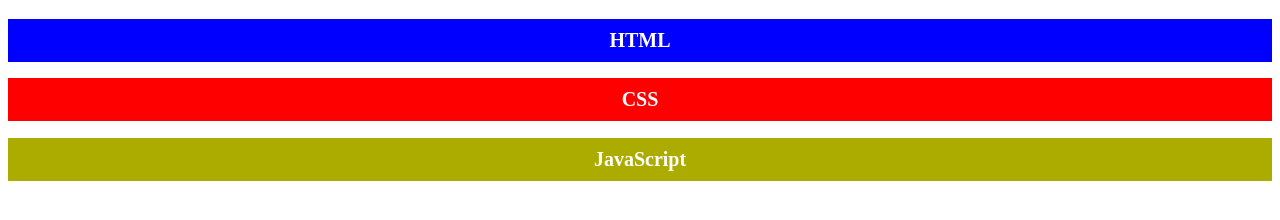
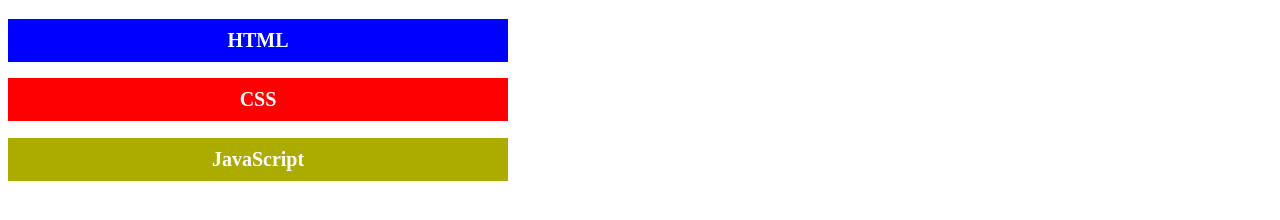
Before and after one commit to Stanislav588/test, a plain HTML site: page index.html in a window 1280 px wide. Shown: the part 90-310 px from the top of the page. Drawn offline with Linux system fonts and the light colour scheme.

Commit message:
Update index.html

```diff
--- a/index.html
+++ b/index.html
@@ -14,7 +14,10 @@
 
     <h1 class="btn">Eksempel 1</h1>
     <div style="gap: 10px" id="container">
-      <div style="background-color: rgb(185, 185, 185)" class="html">
+      <div
+        style="width: 500px; background-color: rgb(185, 185, 185)"
+        class="html"
+      >
         <h2
           style="
             cursor: pointer;
@@ -44,7 +47,7 @@
         </div>
       </div>
 
-      <div style="background-color: rgb(185, 185, 185)">
+      <div style="width: 500px; background-color: rgb(185, 185, 185)">
         <h2
           style="
             cursor: pointer;
@@ -81,7 +84,7 @@
         </div>
       </div>
 
-      <div style="background-color: rgb(185, 185, 185)">
+      <div style="width: 500px; background-color: rgb(185, 185, 185)">
         <h2
           style="
             cursor: pointer;
```
